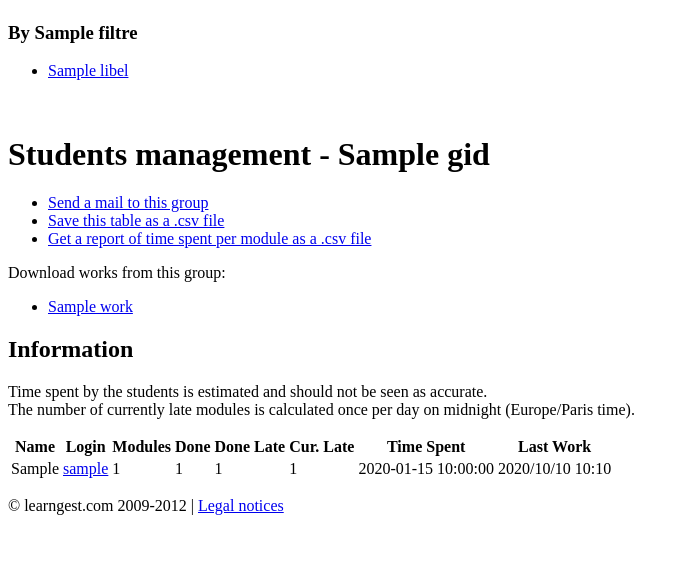
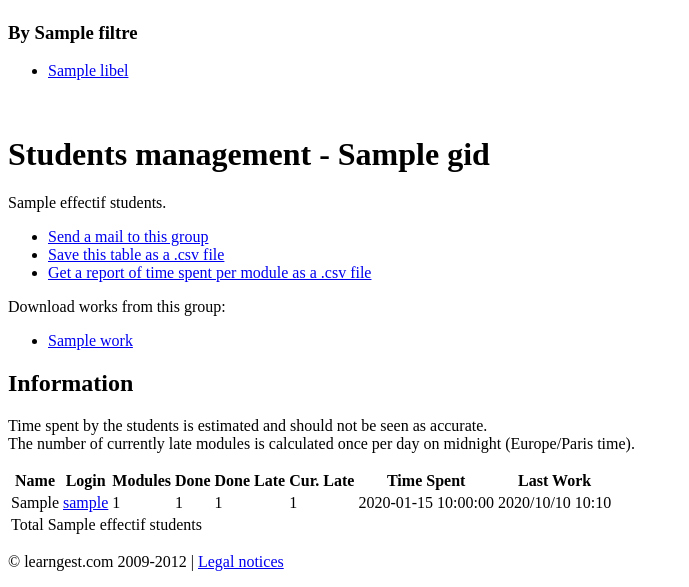
Before and after one commit to learngest/lg, a Django app: template templates/coaching/liste_admin.html in a window 1280 px wide. Shown: the part 263-850 px from the top of the page, without its empty margins (0-689 px from the left). Before the commit the page ends 778 px from the top, so only its background shows below. Run offline with Django 3.2, Linux system fonts and the light colour scheme; the template is opened without the code that fills it: most values are stand-ins (such as "Sample title", 1, 10 or a date in 2020).

Commit message:
coaching: added students count in liste_utilisateurs view

```diff
--- a/coaching/views.py
+++ b/coaching/views.py
@@ -820,6 +820,7 @@ def liste_utilisateurs(request, **kwargs):
         liste_groupes = v.groupes_list()
     # recup de la liste des objets correspondant aux paramètres passés
     lu = lu.filter(**params)
+    effectif = lu.count()
     # construction des filtres
     lg = {'nom': 'groupe', 'title': _('group'), 'valeurs': [{'id': g.id, 'libel':g.nom} for g in liste_groupes]}
     lc = {'nom': 'groupe__client', 'title': _('client'), 'valeurs': [{'id': c.id, 'libel':c.nom} for c in liste_clients]}
@@ -841,6 +842,7 @@ def liste_utilisateurs(request, **kwargs):
              'client': v.groupe.client,
              'administrateur': v.status>COACH,
              'gid': gid,
+             'effectif': effectif,
              'liste_utilisateurs': lu, 'liste_filtres': lf,})
 liste_utilisateurs = visitor_may_see_list(liste_utilisateurs)
 
--- a/templates/coaching/liste_admin.html
+++ b/templates/coaching/liste_admin.html
@@ -18,6 +18,7 @@
 	{% else %}
 
 		<h1>{% trans "Students management" %}{% if gid %} - {{ gid.nom }}{% endif %}</h1>
+        <p>{{ effectif }} {% trans "students" %}.</p>
 		{% if gid %}
 		<ul>
 			<li><a href="{% url c_sendmail %}?gid={{ gid.id }}">{% trans "Send a mail to this group" %}</a></li>
@@ -85,6 +86,15 @@
 					</tr>
 					{% endfor %}
 				</tbody>
+                <tfoot>
+                    <tr>
+						{% if not gid %}
+                        <td colspan="9">{% trans 'Total' %} {{ effectif }} {% trans 'students' %}</td>
+                        {% else %}
+                        <td colspan="8">{% trans 'Total' %} {{ effectif }} {% trans 'students' %}</td>
+						{% endif %}
+                    </tr>
+                </tfoot>
 			</table>
 
 	{% endif %}
```
